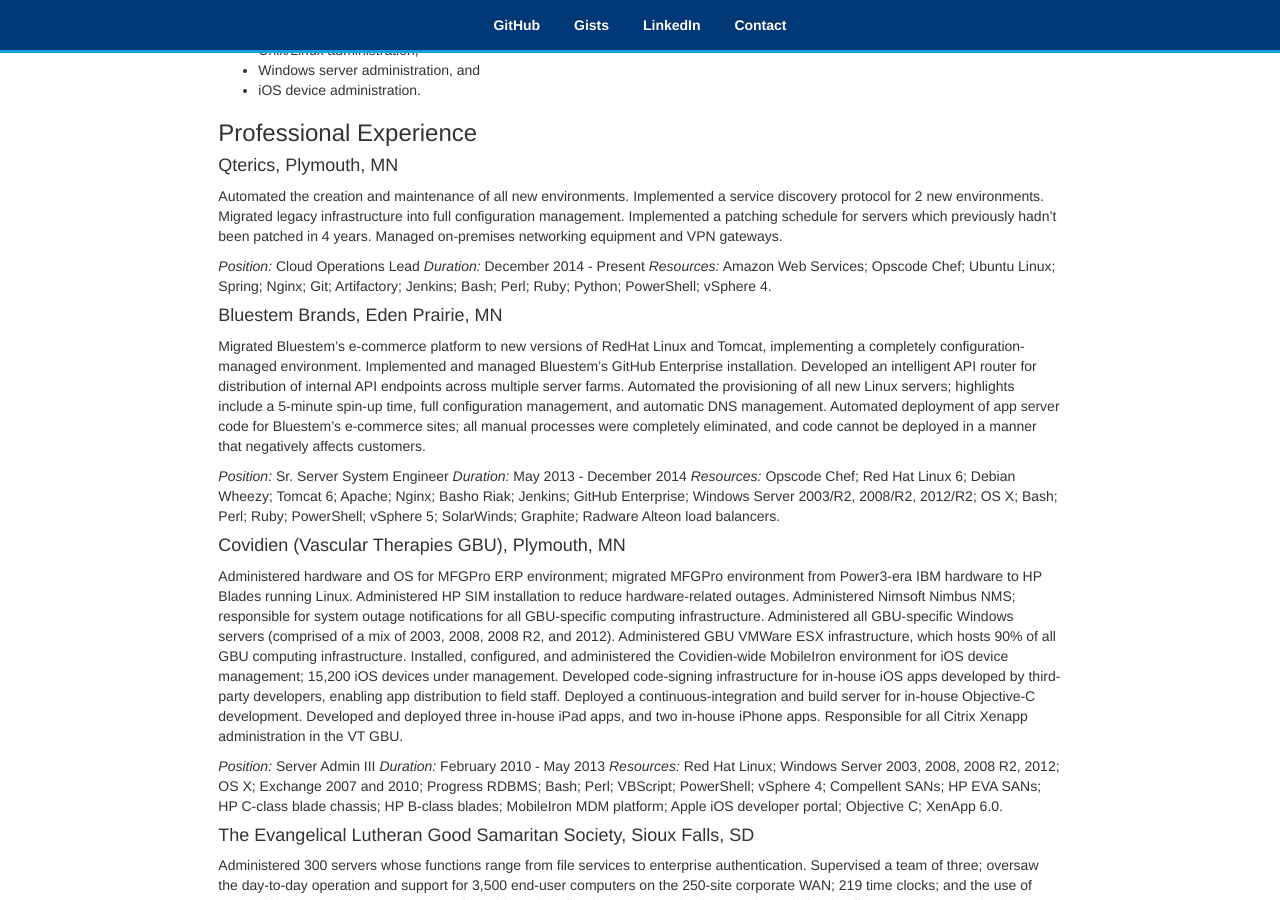
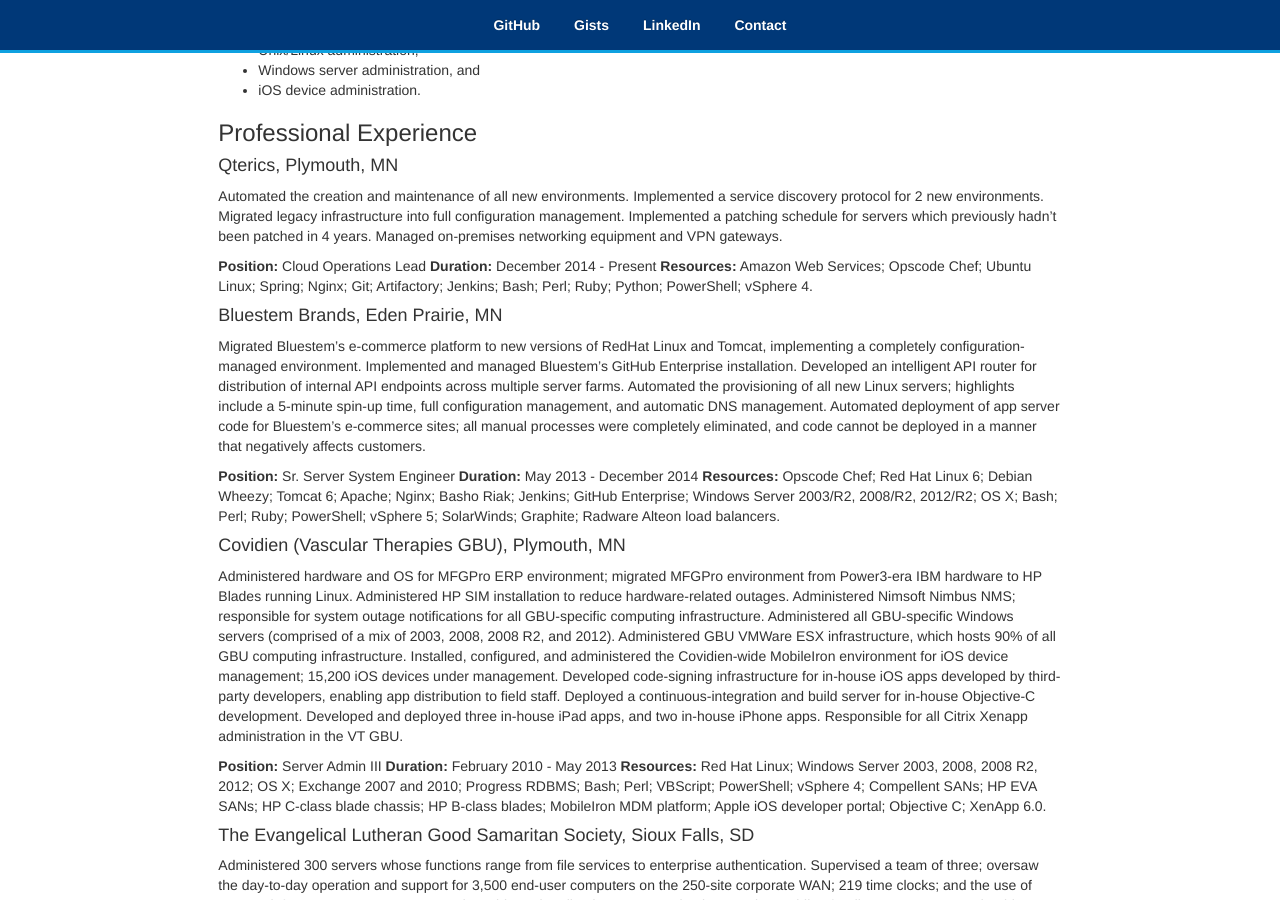
Before and after one commit to rpunt/rpunt.github.io, a Jekyll site: the page built from test.md, in a window 1280 px wide and 900 px high, scrolled down 306 px. Built offline with Jekyll 4.4.1, drawn with Linux system fonts in a browser that asks for light colours; nearby versions of some CDN libraries.

Commit message:
fixed bolded markup

```diff
--- a/test.md
+++ b/test.md
@@ -21,25 +21,25 @@
 
 Automated the creation and maintenance of all new environments. Implemented a service discovery protocol for 2 new environments. Migrated legacy infrastructure into full configuration management. Implemented a patching schedule for servers which previously hadn't been patched in 4 years. Managed on-premises networking equipment and VPN gateways.
 
-*Position:* Cloud Operations Lead
-*Duration:* December 2014 - Present
-*Resources:* Amazon Web Services; Opscode Chef; Ubuntu Linux; Spring; Nginx; Git; Artifactory; Jenkins; Bash; Perl; Ruby; Python; PowerShell; vSphere 4.
+**Position:** Cloud Operations Lead
+**Duration:** December 2014 - Present
+**Resources:** Amazon Web Services; Opscode Chef; Ubuntu Linux; Spring; Nginx; Git; Artifactory; Jenkins; Bash; Perl; Ruby; Python; PowerShell; vSphere 4.
 
 #### Bluestem Brands, Eden Prairie, MN
 
 Migrated Bluestem’s e-commerce platform to new versions of RedHat Linux and Tomcat, implementing a completely configuration-managed environment. Implemented and managed Bluestem’s GitHub Enterprise installation. Developed an intelligent API router for distribution of internal API endpoints across multiple server farms. Automated the provisioning of all new Linux servers; highlights include a 5-minute spin-up time, full configuration management, and automatic DNS management. Automated deployment of app server code for Bluestem’s e-commerce sites; all manual processes were completely eliminated, and code cannot be deployed in a manner that negatively affects customers.
 
-*Position:* Sr. Server System Engineer
-*Duration:* May 2013 - December 2014
-*Resources:* Opscode Chef; Red Hat Linux 6; Debian Wheezy; Tomcat 6; Apache; Nginx; Basho Riak; Jenkins; GitHub Enterprise; Windows Server 2003/R2, 2008/R2, 2012/R2; OS X; Bash; Perl; Ruby; PowerShell; vSphere 5; SolarWinds; Graphite; Radware Alteon load balancers.
+**Position:** Sr. Server System Engineer
+**Duration:** May 2013 - December 2014
+**Resources:** Opscode Chef; Red Hat Linux 6; Debian Wheezy; Tomcat 6; Apache; Nginx; Basho Riak; Jenkins; GitHub Enterprise; Windows Server 2003/R2, 2008/R2, 2012/R2; OS X; Bash; Perl; Ruby; PowerShell; vSphere 5; SolarWinds; Graphite; Radware Alteon load balancers.
 
 #### Covidien (Vascular Therapies GBU), Plymouth, MN
 
 Administered hardware and OS for MFGPro ERP environment; migrated MFGPro environment from Power3-era IBM hardware to HP Blades running Linux. Administered HP SIM installation to reduce hardware-related outages. Administered Nimsoft Nimbus NMS; responsible for system outage notifications for all GBU-specific computing infrastructure. Administered all GBU-specific Windows servers (comprised of a mix of 2003, 2008, 2008 R2, and 2012). Administered GBU VMWare ESX infrastructure, which hosts 90% of all GBU computing infrastructure. Installed, configured, and administered the Covidien-wide MobileIron environment for iOS device management; 15,200 iOS devices under management. Developed code-signing infrastructure for in-house iOS apps developed by third-party developers, enabling app distribution to field staff. Deployed a continuous-integration and build server for in-house Objective-C development. Developed and deployed three in-house iPad apps, and two in-house iPhone apps. Responsible for all Citrix Xenapp administration in the VT GBU.
 
-*Position:* Server Admin III
-*Duration:* February 2010 - May 2013
-*Resources:* Red Hat Linux; Windows Server 2003, 2008, 2008 R2, 2012; OS X; Exchange 2007 and 2010; Progress RDBMS; Bash; Perl; VBScript; PowerShell; vSphere 4; Compellent SANs; HP EVA SANs; HP C-class blade chassis; HP B-class blades; MobileIron MDM platform; Apple iOS developer portal; Objective C; XenApp 6.0.
+**Position:** Server Admin III
+**Duration:** February 2010 - May 2013
+**Resources:** Red Hat Linux; Windows Server 2003, 2008, 2008 R2, 2012; OS X; Exchange 2007 and 2010; Progress RDBMS; Bash; Perl; VBScript; PowerShell; vSphere 4; Compellent SANs; HP EVA SANs; HP C-class blade chassis; HP B-class blades; MobileIron MDM platform; Apple iOS developer portal; Objective C; XenApp 6.0.
 
 #### The Evangelical Lutheran Good Samaritan Society, Sioux Falls, SD
 
@@ -53,17 +53,17 @@
 
 Responsible for all Active Directory and Exchange Server administration. Duties included GPO creation, replication scheme setup and maintenance, and disaster recovery planning. Wrote a custom printer driver, which allowed database and financial reports to be printed directly to PDF and realizing a savings of 300,000 printed pages per calendar year. Migrated HP-UX hardware, software, and database systems to updated versions of each, achieving the mandated zero-downtime project goal. Managed IT helpdesk; responsible for end-user support in a Windows XP environment. Administered the day-to-day operations of both Unix and Windows servers. Served as Webmaster for Corporate Intranet.
 
-*Position:* Systems Analyst 2
-*Duration:* October 2001 – May 2005
-*Resources:* Unix, Windows, and Linux server administration; UniData RDBMS administration and programming; Perl; PHP; Visual Basic .NET; XML; HTML; CSS; Photoshop; Microsoft Office; Apache and IIS web servers
+**Position:** Systems Analyst 2
+**Duration:** October 2001 – May 2005
+**Resources:** Unix, Windows, and Linux server administration; UniData RDBMS administration and programming; Perl; PHP; Visual Basic .NET; XML; HTML; CSS; Photoshop; Microsoft Office; Apache and IIS web servers
 
 #### Pella Corporation, Pella, IA
 
 Authored all daily financial reports (bookings, shipments, et. al) for presentation to Executive Management. Acted as Webmaster for the financial reporting division of Corporate Intranet. Implemented a “Metrics Dashboard” Intranet site for financial report distribution. Deployed custom OLAP queries in the form of Cognos PowerCubes for user data analysis. Maintained 3 Impromptu Catalogs and 30 custom PowerCubes on a weekly build schedule. Served as application/systems administrator for contact center, customer service, and order entry application groups.
 
-*Position:* Systems Engineer
-*Duration:* May 2000 – August 2001
-*Resources:* Progress 4GL RDBMS; Perl; Visual Basic; VBScript/ASP; BASH/Korn Shell; Cognos Enterprise Server; Cognos PowerPlay; Cognos Impromptu
+**Position:** Systems Engineer
+**Duration:** May 2000 – August 2001
+**Resources:** Progress 4GL RDBMS; Perl; Visual Basic; VBScript/ASP; BASH/Korn Shell; Cognos Enterprise Server; Cognos PowerPlay; Cognos Impromptu
 
 ### Language, Software and Operating System Proficiencies
 
```
